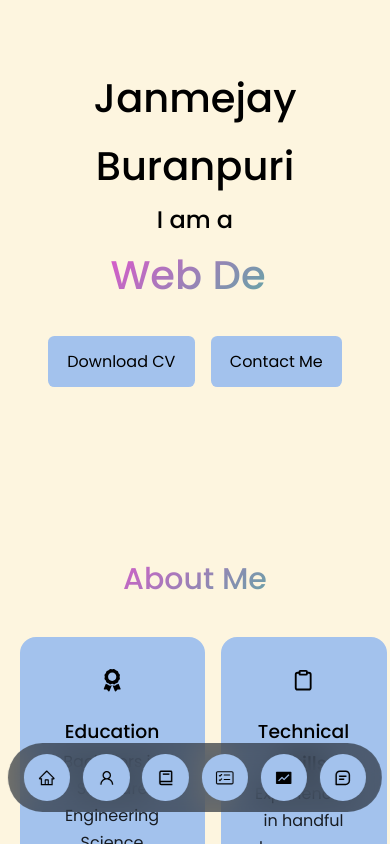
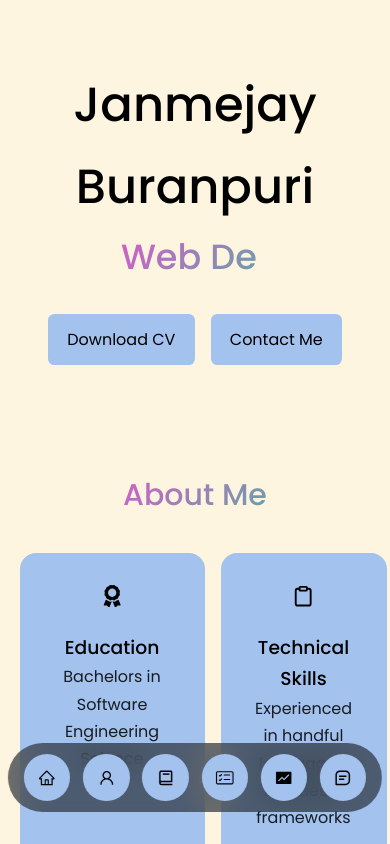
Before and after one commit to jburanpuri/React-Portfolio, a React (Create React App) app: page / in a window 390 px wide. Shown: the top 844 px of the page. Built offline with nearby package versions, Linux system fonts and the light colour scheme.

Commit message:
UI changes

```diff
--- a/src/components/header/Header.jsx
+++ b/src/components/header/Header.jsx
@@ -10,7 +10,6 @@ const Header = () => {
 
       <div className="container header__container">
         <h1 className='name'>Janmejay Buranpuri</h1>
-        <h2>I am a</h2>
         <h5 className="typer">
           <Typewriter
             options={{
--- a/src/components/header/header.css
+++ b/src/components/header/header.css
@@ -1,5 +1,5 @@
 header {
-  height: 60vh;
+  height: 45vh;
   padding-top: 7rem;
   overflow: hidden;
   margin-bottom: 0%;
@@ -13,7 +13,7 @@ header {
 }
 
 .typer {
-  font-size: 40px;
+  font-size: 35px;
   background-color: #21d190;
   background-image: linear-gradient(315deg, #21d190 0%, #d65bca 74%);
   -webkit-background-clip: text;
@@ -79,15 +79,14 @@ header {
 /* ================ MEDIA QUERIES (MEDIUM DEVICES) ================= */
 @media screen and (max-width: 1024px) {
   header {
-    height: 60vh;
+    height: 45vh;
   }
 }
 
 /* ================ MEDIA QUERIES (SMALL DEVICES) ================= */
 @media screen and (max-width: 600px) {
   header {
-    height: 60vh;
-    /* added after tutorial */
+    height: 50vh;
     padding-top: 4rem;
   }
 
@@ -96,7 +95,6 @@ header {
     display: none;
   }
 
-  /* added after tutorial */
   .me {
     width: 94%;
     max-width: 20rem;
@@ -104,7 +102,6 @@ header {
     justify-content: center;
   }
 
-  /* added after tutorial */
   .cta {
     margin-top: 1.7rem;
     gap: 1rem;
--- a/src/components/portfolio/portfolio.css
+++ b/src/components/portfolio/portfolio.css
@@ -58,7 +58,7 @@
 }
 
 .btn2 {
-  width: auto;
+  min-width: max-content;
   display: inline-block;
   color: var(--color-primary);
   padding: 0.75rem 1.2rem;
@@ -68,6 +68,7 @@
   text-align: center;
   background: #fdf5df;
   border: 1.5px solid black;
+  transform: translateX(-20px);
   ;
 }
 
--- a/src/index.css
+++ b/src/index.css
@@ -58,7 +58,7 @@ h5 {
 }
 
 h1 {
-  font-size: 2.5rem;
+  font-size: 3rem;
 }
 
 section {
```
